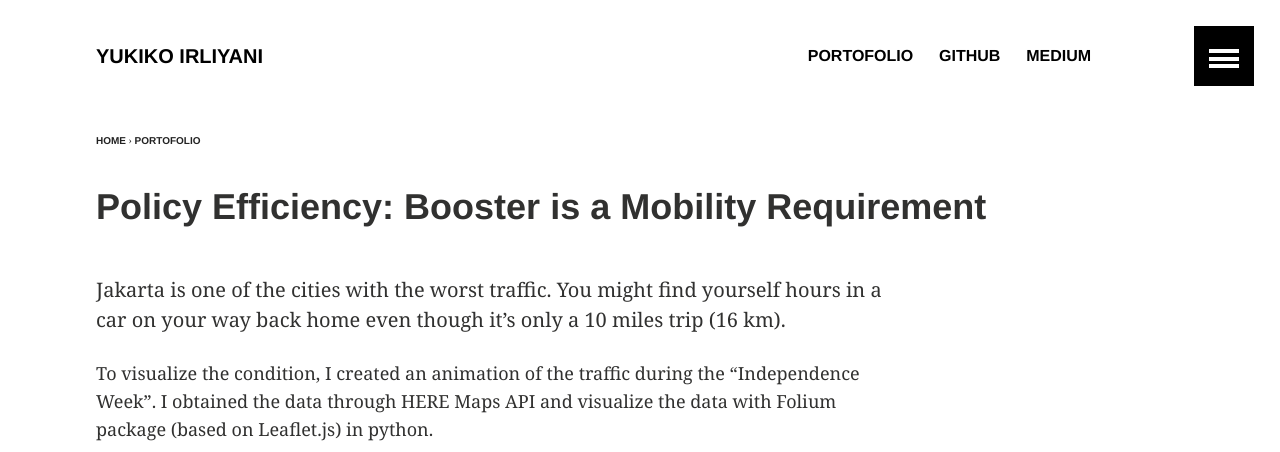
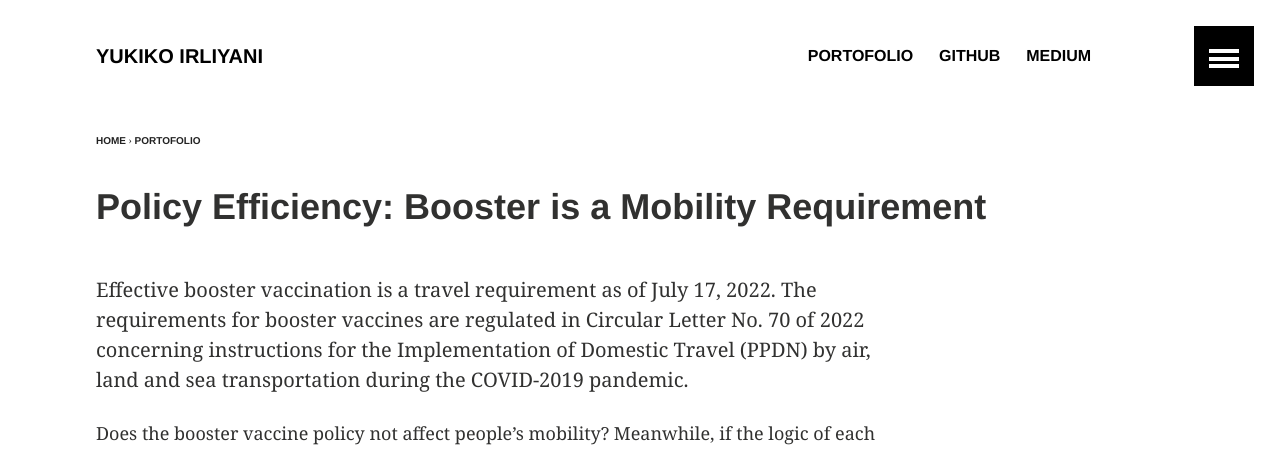
Before and after one commit to yukikoirlyn/yukikoirlyn.github.io, a Jekyll site: the page built from _posts/2022-9-5-booster-policy.md, in a window 1280 px wide and 1400 px high. Shown: the top 452 px of the window. Built offline with Jekyll 4.4.1, drawn with Linux system fonts in a browser that asks for light colours; nearby versions of some CDN libraries; library files that are not in the unit come from our copies; comment, search, counter and statistics services are not loaded; some of the changed text lies outside the part shown.

Commit message:
Update 2022-9-5-booster-policy.md

```diff
--- a/_posts/2022-9-5-booster-policy.md
+++ b/_posts/2022-9-5-booster-policy.md
@@ -8,16 +8,11 @@ image:
 categories: portofolio
 ---
 
-Jakarta is one of the cities with the worst traffic. You might find yourself hours in a car on your way back home even though it's only a 10 miles trip (16 km).
+Effective booster vaccination is a travel requirement as of July 17, 2022. The requirements for booster vaccines are regulated in Circular Letter No. 70 of 2022 concerning instructions for the Implementation of Domestic Travel (PPDN) by air, land and sea transportation during the COVID-2019 pandemic.
 
-To visualize the condition, I created an animation of the traffic during the "Independence Week". I obtained the data through HERE Maps API and visualize the data with Folium package (based on Leaflet.js) in python.
+Does the booster vaccine policy not affect people's mobility? Meanwhile, if the logic of each mobility growth means that it can affect economic growth? Or is it possible that the current public awareness is very high for vaccines?
 
-<iframe width="560" height="350" src="https://www.youtube.com/embed/ddA2lXw6qPU?rel=0&amp;showinfo=0" frameborder="0" allow="autoplay; encrypted-media" allowfullscreen></iframe>
-
-I posted this on Twitter as well and it went viral.
-
-<blockquote class="twitter-tweet" data-lang="en"><p lang="in" dir="ltr">Lalu lintas Jakarta selama seminggu, dalam animasi. <a href="https://t.co/hA1xwYjKUU">pic.twitter.com/hA1xwYjKUU</a></p>&mdash; Mona (@nmonarizqa) <a href="https://twitter.com/nmonarizqa/status/1034855516495724544?ref_src=twsrc%5Etfw">August 29, 2018</a></blockquote>
-<script async src="https://platform.twitter.com/widgets.js" charset="utf-8"></script>
+To visualize the condition, I created a web view that analyzes several points: government policies and community mobility, Heat Maps of changes in community mobility by sector, the correlation between community mobility and Gross Domestic Product, and the correlation between vaccination increases and community mobility. I obtained the data through GOOGLE Community Mobility Report, Produk Domestik Bruto (PDB) menurut Lapangan Usaha by Badan Pusat Statistika (BPS), Total Vaccination by Our World in Data and visualize the data with Streamlit in python.
 
 
-Behind the scene article [here](https://medium.com/@nmonarizqa/lalu-lintas-jakarta-di-pekan-kemerdekaan-2f0d67c23240) (in Bahasa) and you can find the code [here](https://github.com/nmonarizqa/weekly-viz/tree/master/jakarta-weekly-traffic)
+Behind the scene article [here](https://yukikoirlyn-capstone-project-main-jc2c0u.streamlit.app/) (in Bahasa) and you can find the code [here](https://github.com/yukikoirlyn/capstone-project)
```
